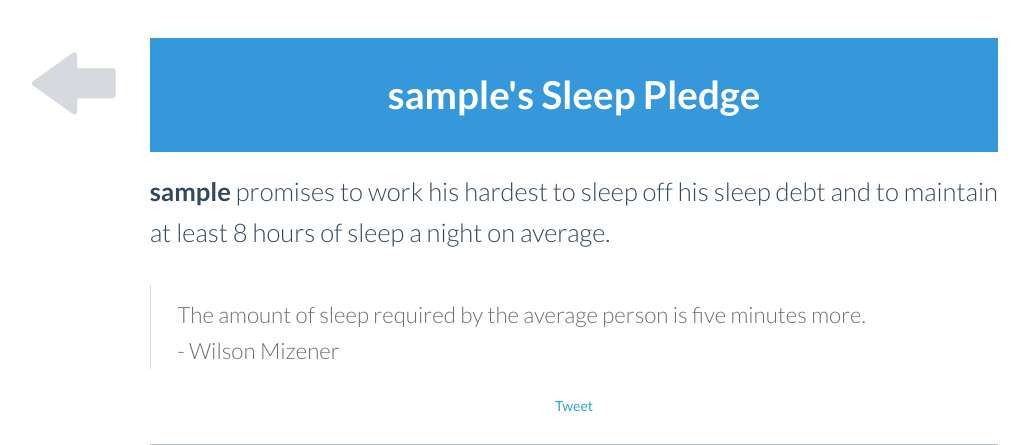
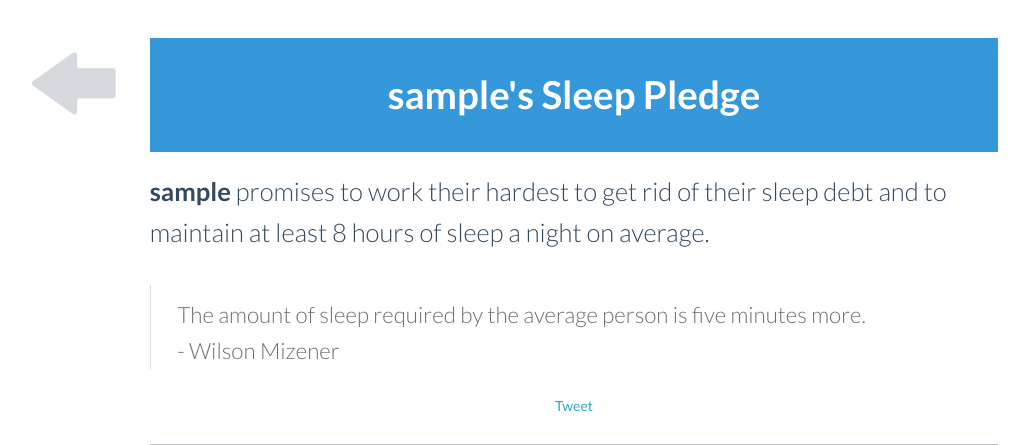
Before and after one commit to imkevinxu/sleepdebtcalc, a Django app: template templates/show.html in a window 1280 px wide. Shown: the top 445 px of the page, without its empty margins (66-1095 px from the left). Run offline with Django 3.2, Linux system fonts and the light colour scheme; the template is opened without the code that fills it: most values are stand-ins (such as "Sample title", 1, 10 or a date in 2020); some libraries are stand-ins or nearby versions.

Commit message:
fixd gender words

```diff
--- a/templates/show.html
+++ b/templates/show.html
@@ -13,7 +13,7 @@
 
         <h1>{{ username }}'s Sleep Pledge</h1>
 
-        <p><strong>{{ username }}</strong> promises to work his hardest to sleep off his sleep debt and to maintain at least 8 hours of sleep a night on average.</p>
+        <p><strong>{{ username }}</strong> promises to work their hardest to get rid of their sleep debt and to maintain at least 8 hours of sleep a night on average.</p>
 
         <blockquote>
             The amount of sleep required by the average person is five minutes more.<br/>
```
